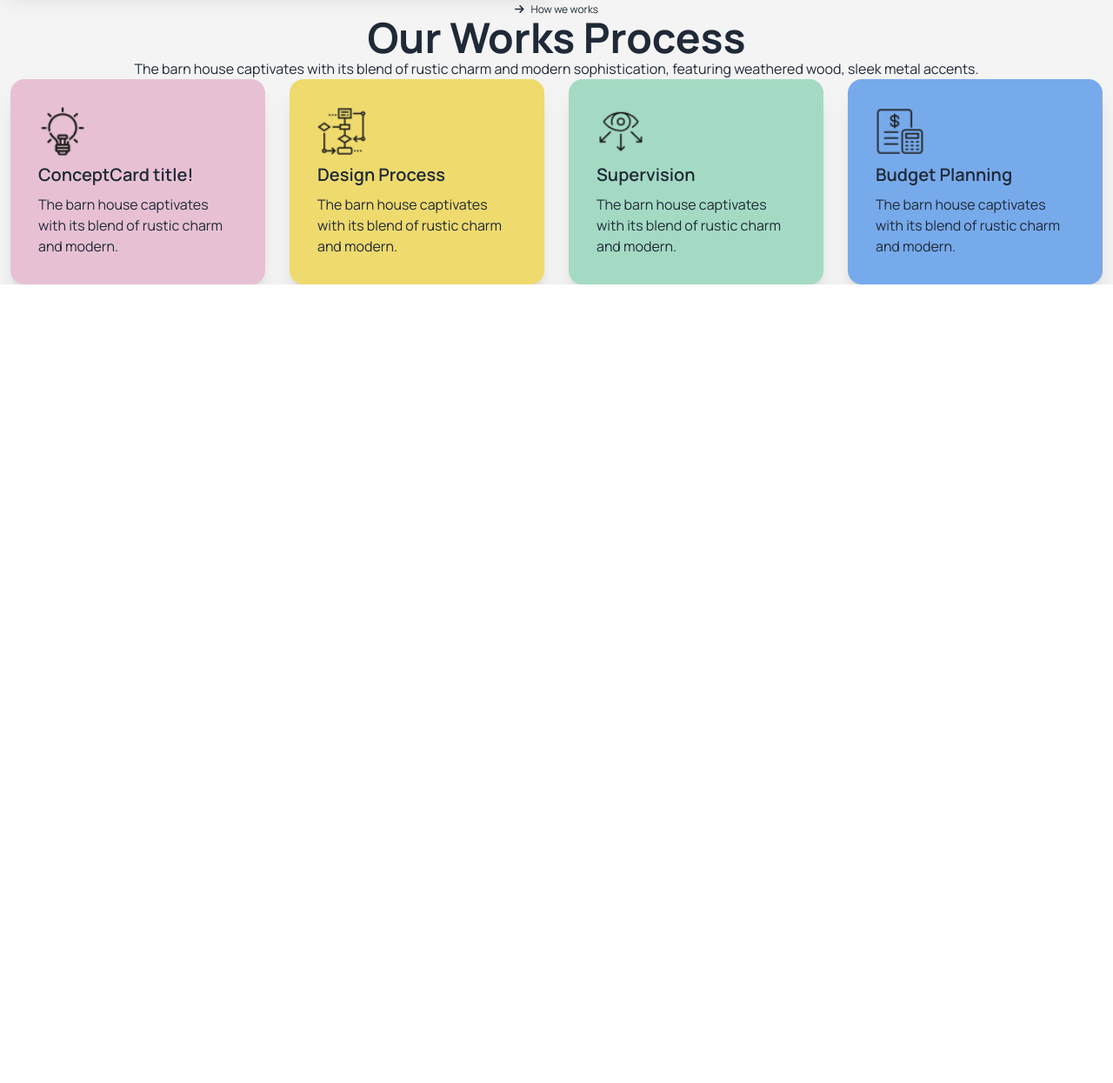
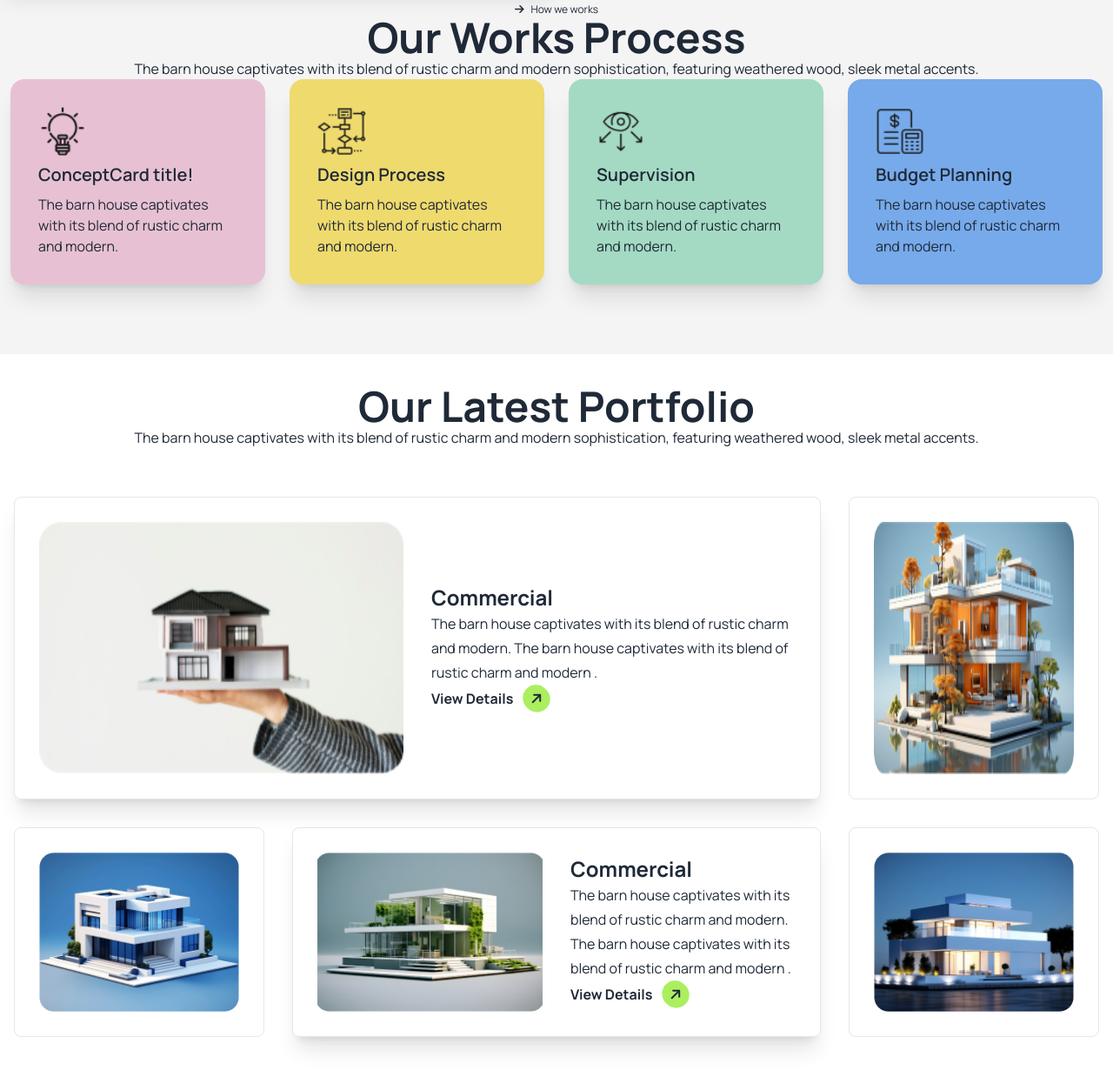
Before and after one commit to mdopi2024/batch-10-assignmen-3, a plain HTML site: page index.html in a window 1280 px wide. Shown: the part 1407-2652 px from the top of the page at 87% size. Before the commit the page ends 1734 px from the top, so only its background shows below. Drawn offline with nearby package versions, Linux system fonts and the light colour scheme.

Commit message:
our letext profile section done

```diff
--- a/index.html
+++ b/index.html
@@ -178,5 +178,72 @@
 
           </div>
       </section>
+      <!-- our letest portfolio section here -->
+       <section class="my-20 bg-[#FFFFFF] py-9 px-4">
+       <!-- text part -->
+        <div class="text-center mb-14">
+          <h3 class="text-5xl font-bold">Our Latest Portfolio</h3>
+          <p>The barn house captivates with its blend of rustic charm and  modern sophistication, featuring weathered wood, sleek metal accents.</p>
+        </div>
+        <!-- grid part -->
+         <div class=" grid gap-8 container mx-auto md:grid md:grid-cols-2 lg:grid-cols-4">
+           <!-- card 1 -->
+           <div class=" lg:order-1 card card-side gap-8 p-7 border rounded-lg shadow-xl grid grid-cols-1 md:grid-cols-2 md:col-span-2 lg:col-span-3">
+            <figure>
+              <img
+                src="./assets/img1.png"
+                alt="Movie" />
+            </figure>
+            <div class=" flex flex-col justify-center leading-7">
+              <h2 class="card-title text-2xl font-bold">Commercial</h2>
+              <p>The barn house captivates with its blend of rustic charm and modern. The barn house captivates with its blend of rustic charm and modern .</p>
+               <button class="flex items-center gap-3 font-bold">
+                <h2 class="font-bold">View Details</h2>
+                 <i class="fa-solid fa-arrow-right bg-[#ABEF5F] p-2 rounded-full -rotate-45"></i>
+               </button>
+            </div>
+          </div>
+          <!-- card 2 -->
+           <div class=" lg:order-2  w-full p-7 border rounded-lg">
+            <img class="w-full h-full" src="./assets/img2.png" alt="">
+           </div>
+          <!-- card 3 -->
+           <div class="w-full p-7 border rounded-lg lg:hidden">
+            <img class="w-full h-full" src="./assets/img5.png" alt="">
+           </div>
+             <!-- card 4 -->
+             <div class=" lg:order-4 card card-side border rounded-lg gap-8 p-7  shadow-xl grid grid-cols-1 md:grid-cols-2 md:col-span-2 lg:col-span-2  ">
+              <figure>
+                <img class="h-full w-full"
+                  src="./assets/img4.png"
+                  alt="Movie" />
+              </figure>
+              <div class=" flex flex-col justify-center leading-7">
+                <h2 class="card-title text-2xl font-bold">Commercial</h2>
+                <p>The barn house captivates with its blend of rustic charm and modern. The barn house captivates with its blend of rustic charm and modern .</p>
+                 <button class="flex items-center gap-3 font-bold">
+                  <h2 class="font-bold">View Details</h2>
+                   <i class="fa-solid fa-arrow-right bg-[#ABEF5F] p-2 rounded-full -rotate-45"></i>
+                 </button>
+              </div>
+            </div>
+               <!-- card 5 -->
+           <div class=" lg:order-3  w-full p-7 border rounded-lg  ">
+            <img class="w-full h-full" src="./assets/img3.png" alt="">
+           </div>
+               <!-- card  -->
+           <div class=" lg:order-5 w-full h-full p-7 border rounded-lg">
+            <img class="w-full h-full" src="./assets/img5.png" alt="">
+           </div>
+
+
+
+         </div>
+
+
+
+
+
+       </section>
 </body>
 </html>
```
